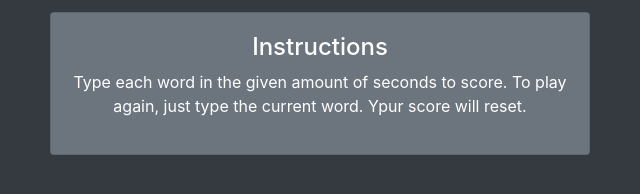
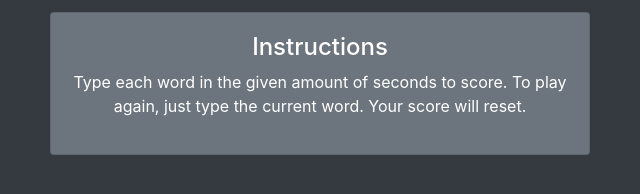
Before and after one commit to olenalymar/wordbeater, a plain HTML site: page index.html in a window 1280 px wide. Shown: the part 554-748 px from the top of the page, 320-960 px from the left. Drawn offline with nearby package versions, Linux system fonts and the light colour scheme.

Commit message:
Update index.html

```diff
--- a/index.html
+++ b/index.html
@@ -39,7 +39,7 @@
                         <div class="card card-body bg-secondary text-white">
                             <h4>Instructions</h4>
                             <p>Type each word in the given amount of seconds to score. To play again, just type the current
-                                word. Ypur score will reset.</p>
+                                word. Your score will reset.</p>
                         </div>
                     </div>
                 </div>
```
